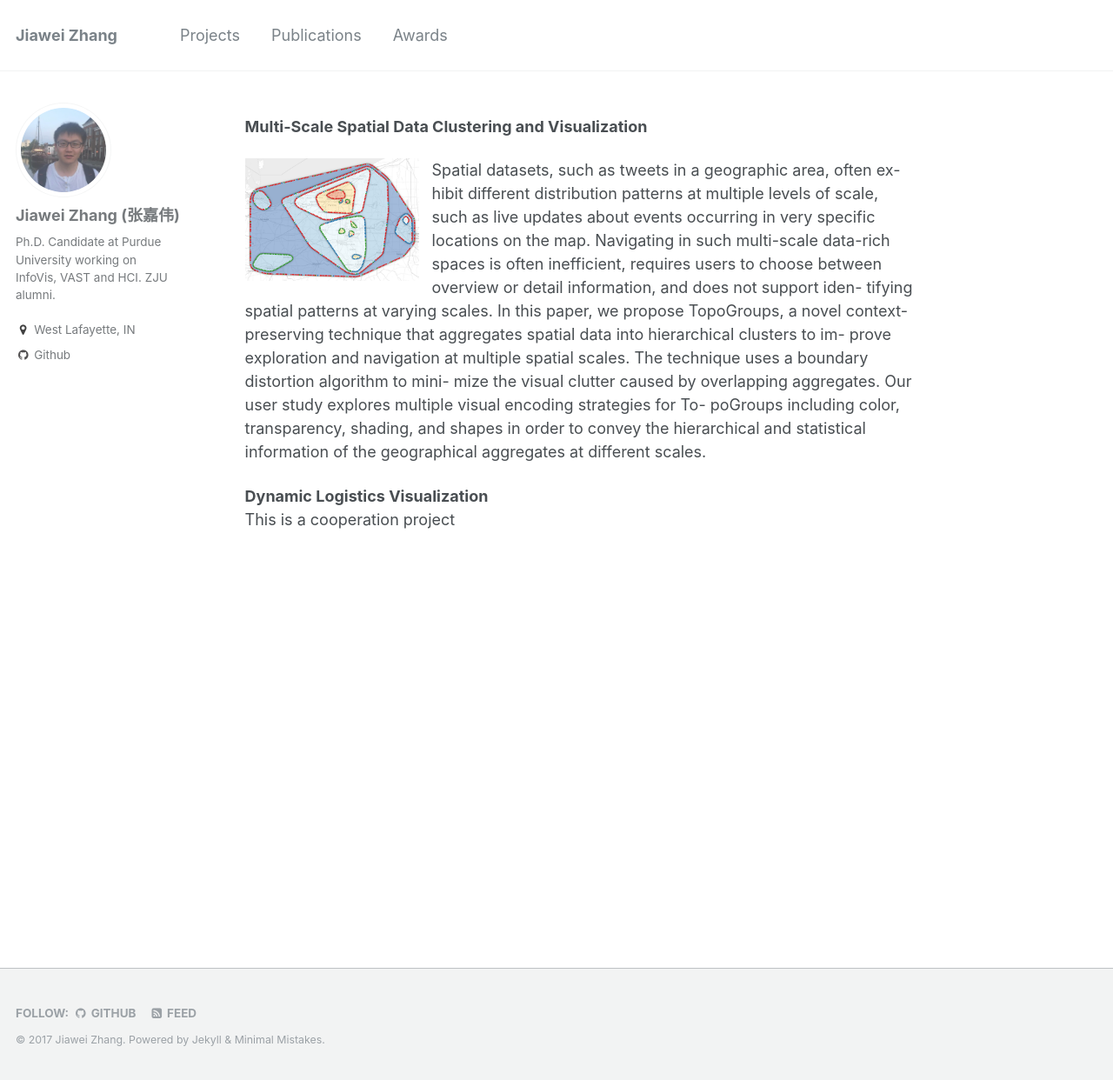
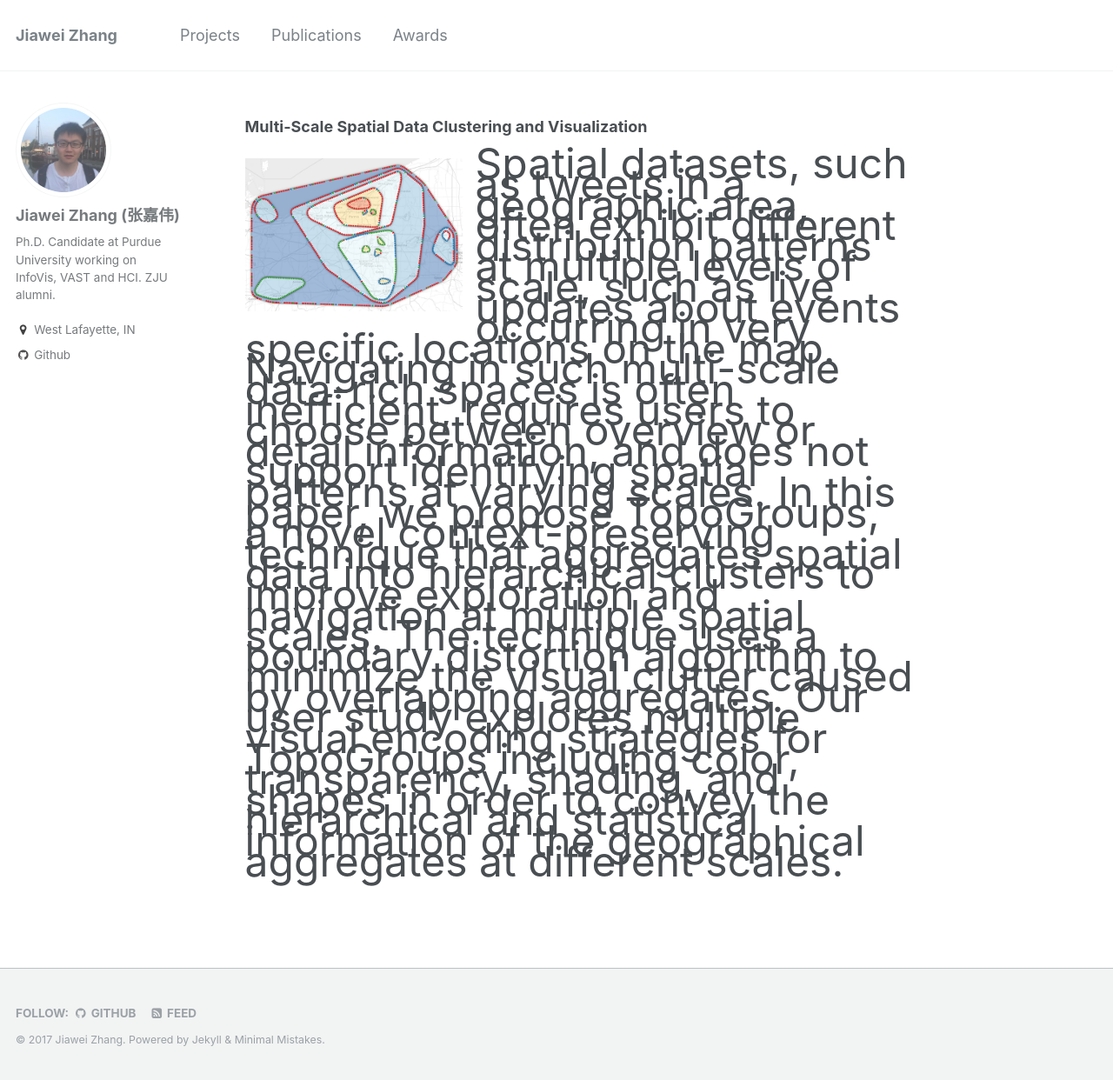
Before and after one commit to rivulet-zhang/rivulet-zhang.github.io, a Jekyll site: the page built from _pages/projects.md, in a window 1280 px wide and 1242 px high. Shown: the whole window at 87% size. Built offline with Jekyll 4.4.1, drawn with Linux system fonts in a browser that asks for light colours.

Commit message:
initial commit

```diff
--- a/_pages/projects.md
+++ b/_pages/projects.md
@@ -8,10 +8,8 @@
 
 **Multi-Scale Spatial Data Clustering and Visualization**<br>
 
-<img style="float: left; margin: 0px 15px 15px 0px;" src="/images/CHI17-teaser.png" width="200" />
-Spatial datasets, such as tweets in a geographic area, often ex- hibit different distribution patterns at multiple levels of scale, such as live updates about events occurring in very specific locations on the map. Navigating in such multi-scale data-rich spaces is often inefficient, requires users to choose between overview or detail information, and does not support iden- tifying spatial patterns at varying scales. In this paper, we propose TopoGroups, a novel context-preserving technique that aggregates spatial data into hierarchical clusters to im- prove exploration and navigation at multiple spatial scales. The technique uses a boundary distortion algorithm to mini- mize the visual clutter caused by overlapping aggregates. Our user study explores multiple visual encoding strategies for To- poGroups including color, transparency, shading, and shapes in order to convey the hierarchical and statistical information of the geographical aggregates at different scales.
+<img style="float: left; margin: 0px 15px 15px 0px;" src="/images/CHI17-teaser.png" width="250" />
 
-
-
-**Dynamic Logistics Visualization**<br>
-This is a cooperation project
+<p style="line-height:70%"><font size="10">
+Spatial datasets, such as tweets in a geographic area, often exhibit different distribution patterns at multiple levels of scale, such as live updates about events occurring in very specific locations on the map. Navigating in such multi-scale data-rich spaces is often inefficient, requires users to choose between overview or detail information, and does not support identifying spatial patterns at varying scales. In this paper, we propose TopoGroups, a novel context-preserving technique that aggregates spatial data into hierarchical clusters to improve exploration and navigation at multiple spatial scales. The technique uses a boundary distortion algorithm to minimize the visual clutter caused by overlapping aggregates. Our user study explores multiple visual encoding strategies for TopoGroups including color, transparency, shading, and shapes in order to convey the hierarchical and statistical information of the geographical aggregates at different scales.
+</font></p>
```
